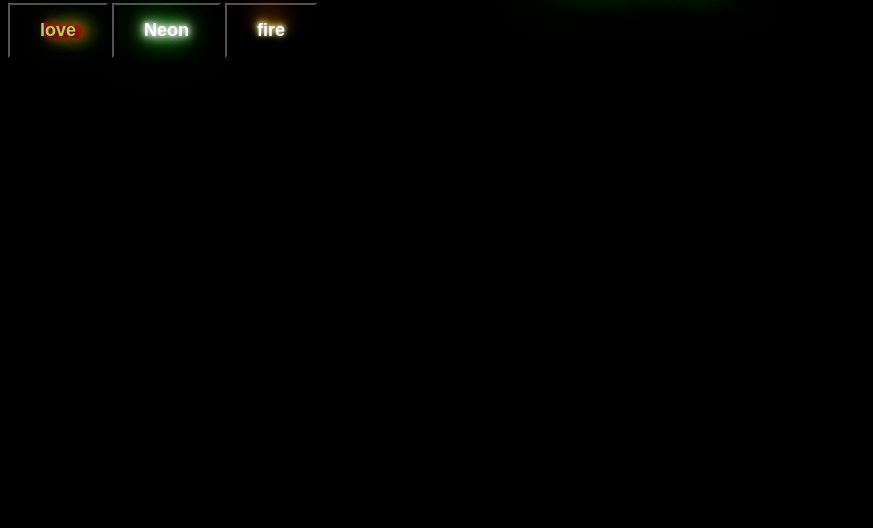
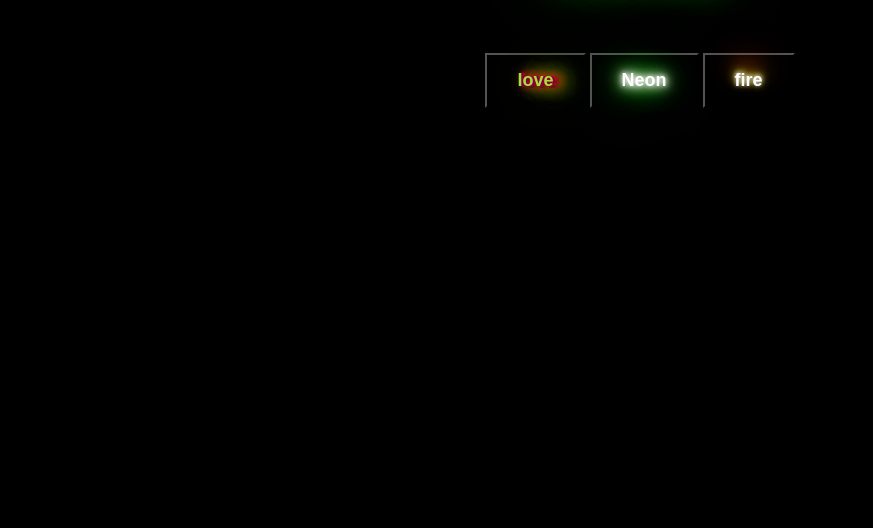
Before and after one commit to ofekbytes/clock, a plain HTML site: page index.html in a window 1280 px wide. Shown: the part 272-800 px from the top of the page, without its empty margins (0-873 px from the left). Drawn offline with Linux system fonts and the light colour scheme.

Commit message:
Update index.html

```diff
--- a/index.html
+++ b/index.html
@@ -17,7 +17,7 @@
     <!-- <div class="neon btnLine">------</div> -->
 
     <br/>
-    <div>
+    <div class="btnGroup">
         <button class="love" id="btnlove">love</button>
         <button class="neon" id="btnNeon">Neon</button>
         <button class="fire" id="btnfire">fire</button>
```
